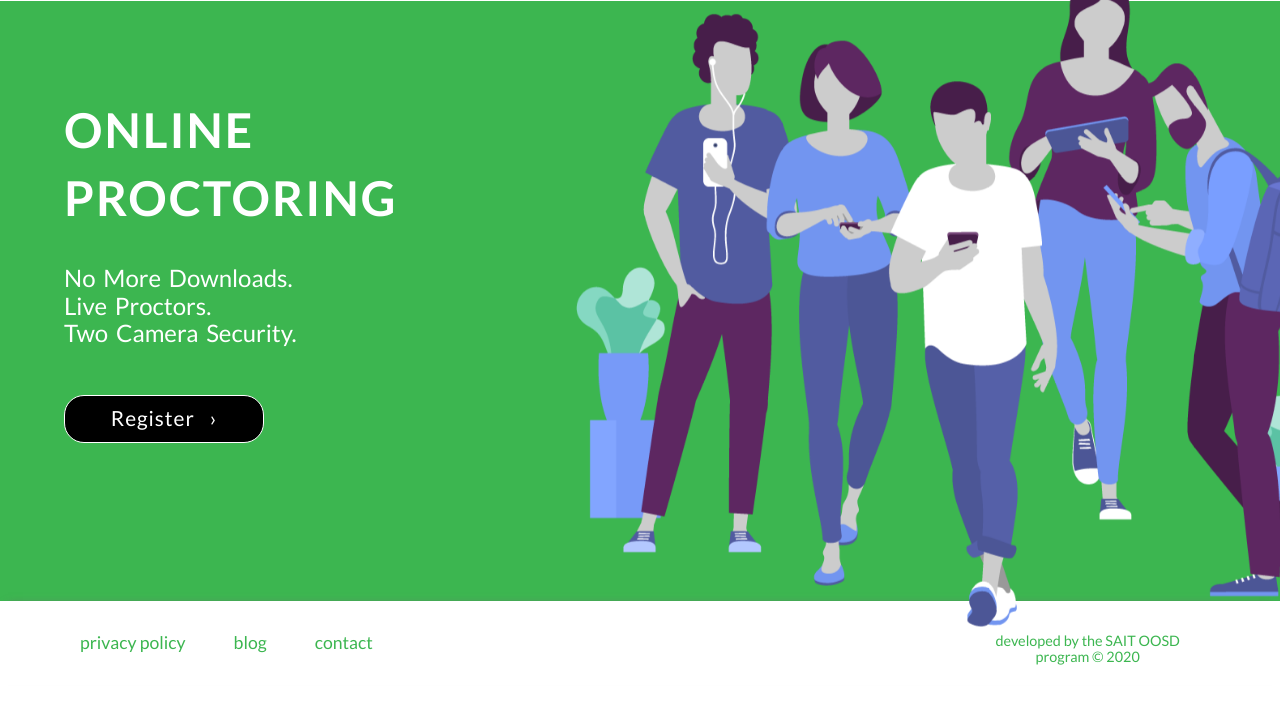
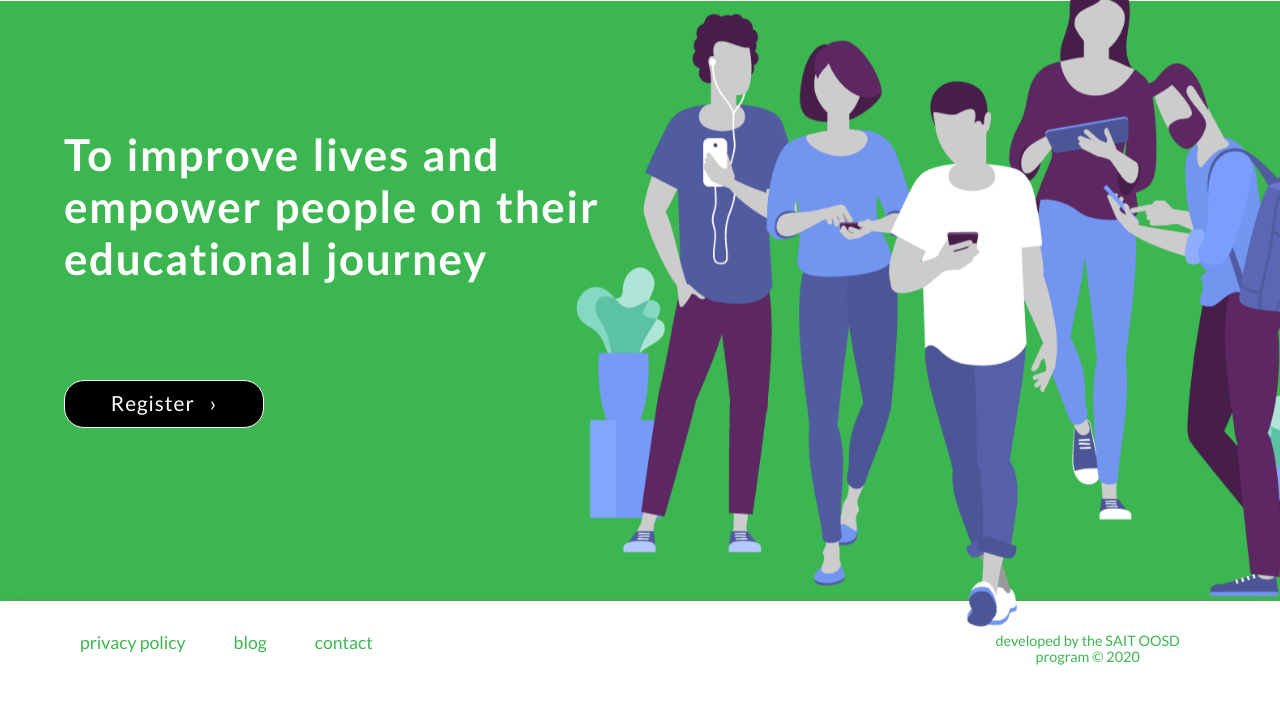
Before and after one commit to michael-grier/SAIT_threaded_project_1, a website: page views/landing.html in a window 1280 px wide. Shown: the part 96-800 px from the top of the page. Drawn offline with Linux system fonts and the light colour scheme.

Commit message:
modified text to mission statement and changed some css styles

```diff
--- a/public/css/style.css
+++ b/public/css/style.css
@@ -93,12 +93,11 @@ body {
 }
 
 .hero_title {
-    margin: 2rem 0 0 0;
-    font-size: 300%;
-    text-transform: uppercase;
-    letter-spacing: .125rem;
-    line-height: 4.25rem;
-    word-spacing: .2rem
+	font-size: 275%;
+    letter-spacing: .1rem;
+    line-height: 3.25rem;
+    word-spacing: .15rem;
+	margin: 4rem auto 6rem auto;
 }
 
 .hero_text{
--- a/views/landing.html
+++ b/views/landing.html
@@ -28,12 +28,11 @@
     <!-- MAIN CONTENT GOES HERE -->
     <main id="main">
         <div class="hero">
-			<h1 class="hero_title">Online<br/>Proctoring</h1>
-			<h2 class="hero_text">
-				No More Downloads.<br/>
-				Live Proctors.<br/>
-				Two Camera Security.
-			</h2>
+            <h1 class="hero_title">
+				To improve lives and<br/>
+				empower people on their<br/>
+				educational journey
+			</h1>
             <a class="hero_btn" href="./register">Register &nbsp; &#8250</a>
         </div>
 		<img class="people" src="../public/img/people.png">
```
